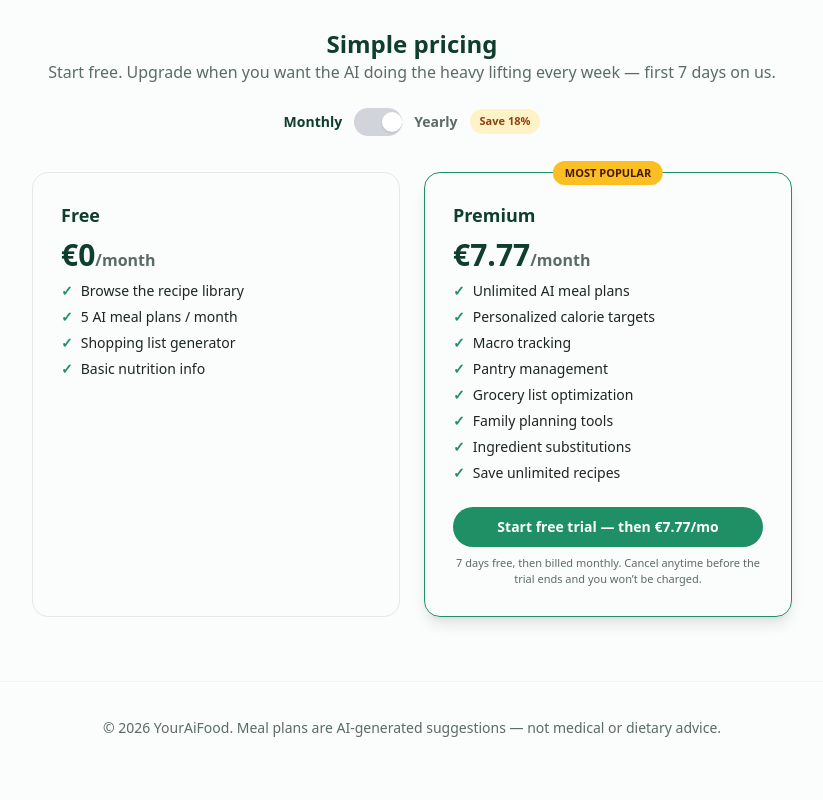
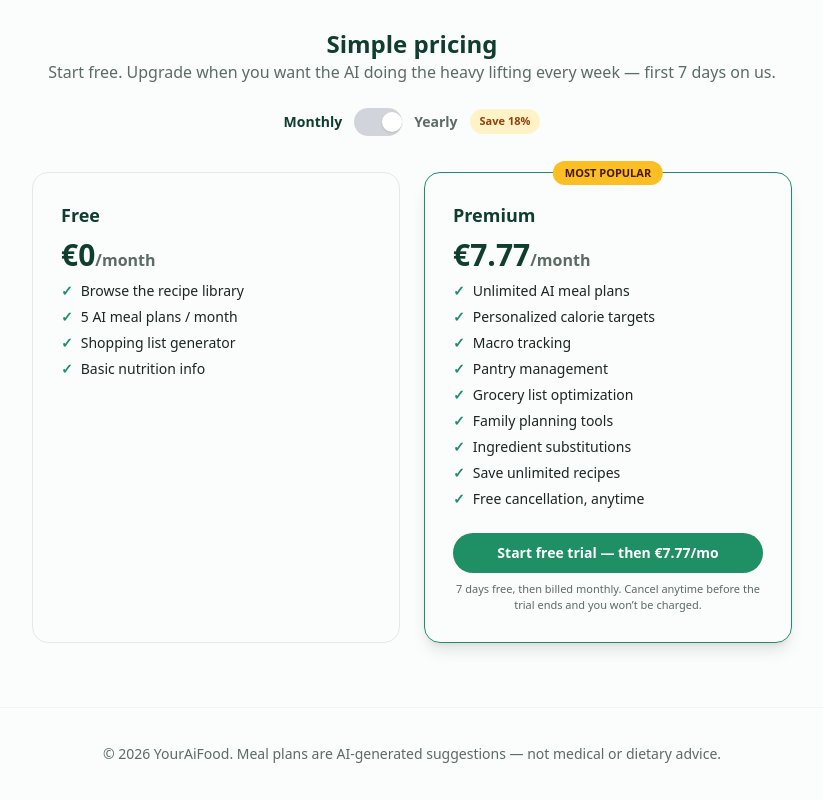
Before and after one commit to usario172332/youraifood-app, a Next.js app in the folder youraifood-app/: page / in a window 1280 px wide. Shown: the part 5215-6015 px from the top of the page, without its empty margins (356-1179 px from the left). Before the commit the page ends 5989 px from the top, so only its background shows below. Built offline with nearby package versions, Linux system fonts and the light colour scheme; no server answers.

Commit message:
Update Pricing.jsx

```diff
--- a/youraifood-app/components/Pricing.jsx
+++ b/youraifood-app/components/Pricing.jsx
@@ -116,11 +116,13 @@ export default function Pricing({ session, isPremium }) {
                 'Family planning tools',
                 'Ingredient substitutions',
                 'Save unlimited recipes',
+                'Free cancellation, anytime',
               ].map((f) => (
                 <li key={f} className="flex gap-2"><span className="font-bold text-green-600">✓</span>{f}</li>
               ))}
             </ul>
             {isPremium ? (
+              <>
                 <button
                   onClick={manageSubscription}
                   disabled={loading}
@@ -128,6 +130,10 @@ export default function Pricing({ session, isPremium }) {
                 >
                   Manage subscription
                 </button>
+                <p className="mt-2 text-center text-[11px] text-ink-soft">
+                  Cancel anytime from the billing portal — no fees, no phone calls.
+                </p>
+              </>
             ) : (
               <>
                 <button
```
Lines whose indentation alone changed are shown as unchanged.
